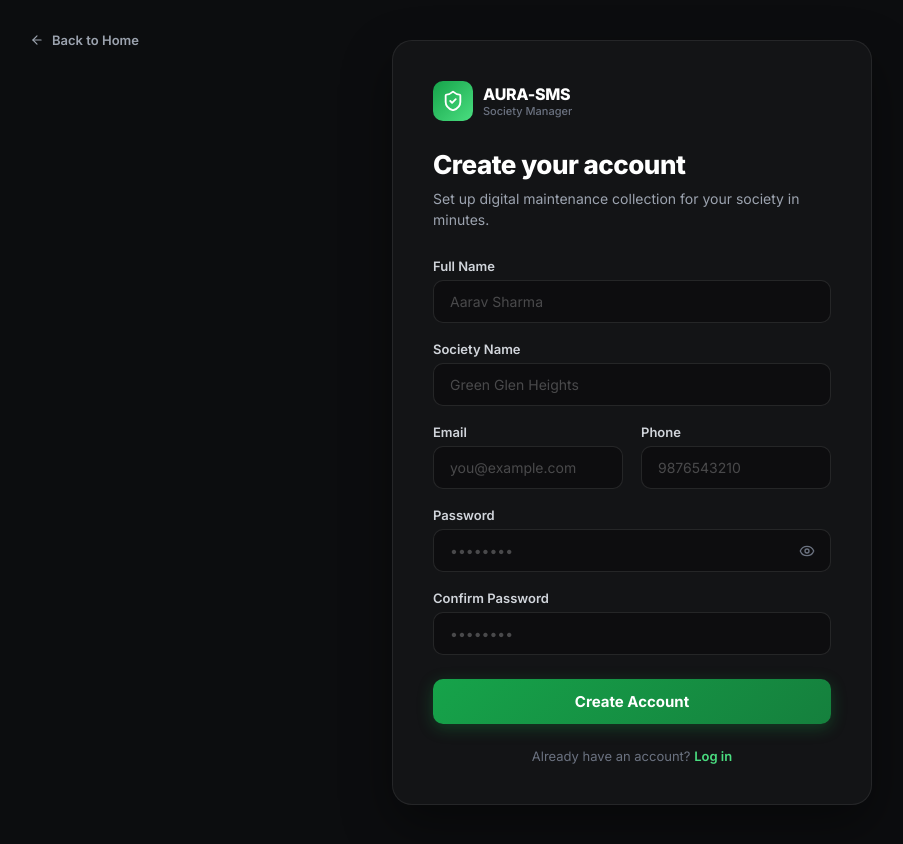
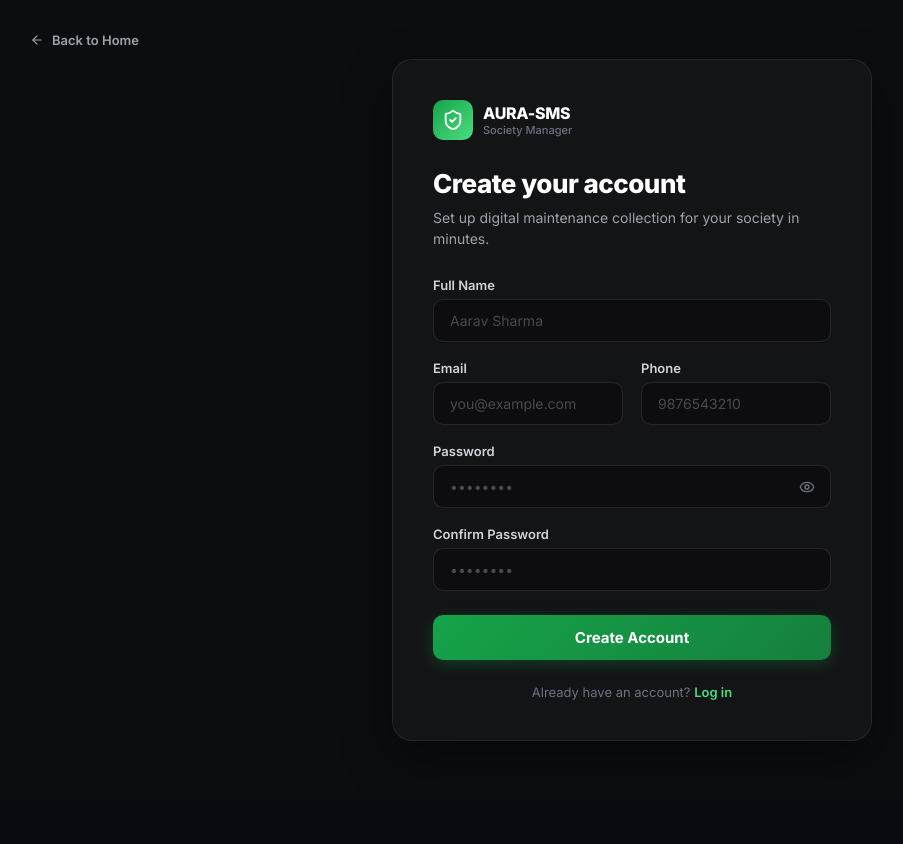
Before and after one commit to vineet-maurya/frontend-SMS-Society-Maintenance-System-, a React app: page /signup in a window 1280 px wide. Shown: the whole page, without its empty margins (8-911 px from the left). After the commit the page ends 800 px from the top, so only its background shows below. Built offline with nearby package versions, Linux system fonts and the light colour scheme; the HTML template or start-up script is replaced by a standard one.

Commit message:
remove society name from signup, default to Royal Avenue

```diff
--- a/src/components/SignupPage.jsx
+++ b/src/components/SignupPage.jsx
@@ -8,7 +8,6 @@ export default function SignupPage({ onSignup }) {
 
   const [form, setForm] = useState({
     fullName: '',
-    societyName: '',
     email: '',
     phone: '',
     password: '',
@@ -27,7 +26,6 @@ export default function SignupPage({ onSignup }) {
   const validate = () => {
     const next = {};
     if (!form.fullName.trim()) next.fullName = 'Full name is required';
-    if (!form.societyName.trim()) next.societyName = 'Society name is required';
     if (!/^\S+@\S+\.\S+$/.test(form.email)) next.email = 'Enter a valid email address';
     if (!/^\d{10}$/.test(form.phone)) next.phone = 'Enter a valid 10 digit phone number';
     if (form.password.length < 6) next.password = 'Password must be at least 6 characters';
@@ -88,19 +86,6 @@ export default function SignupPage({ onSignup }) {
               required
             />
             {errors.fullName && <span className="auth-field-error">{errors.fullName}</span>}
-          </div>
-
-          <div className="auth-form-group">
-            <label className="auth-label">Society Name</label>
-            <input
-              type="text"
-              name="societyName"
-              className="auth-input"
-              placeholder="Green Glen Heights"
-              value={form.societyName}
-              onChange={handleChange}
-            />
-            {errors.societyName && <span className="auth-field-error">{errors.societyName}</span>}
           </div>
 
           <div className="auth-row">
```
